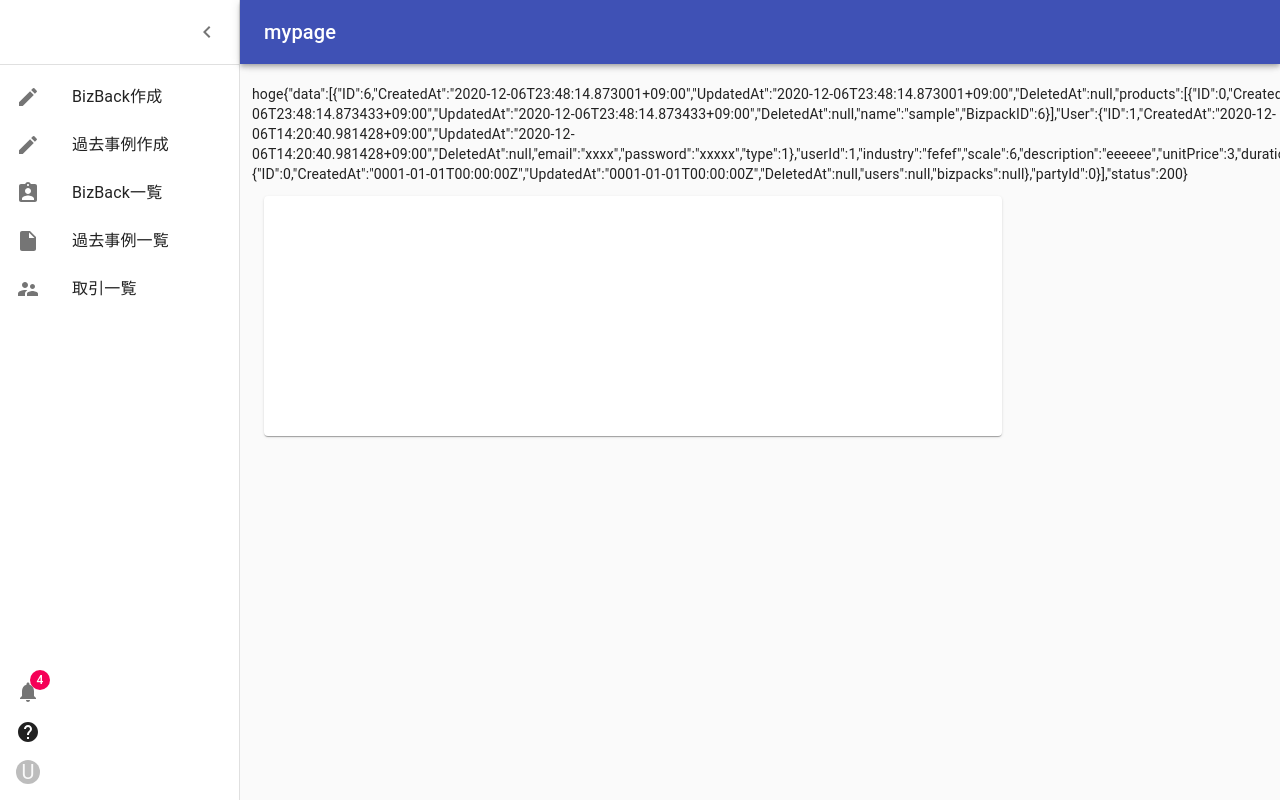
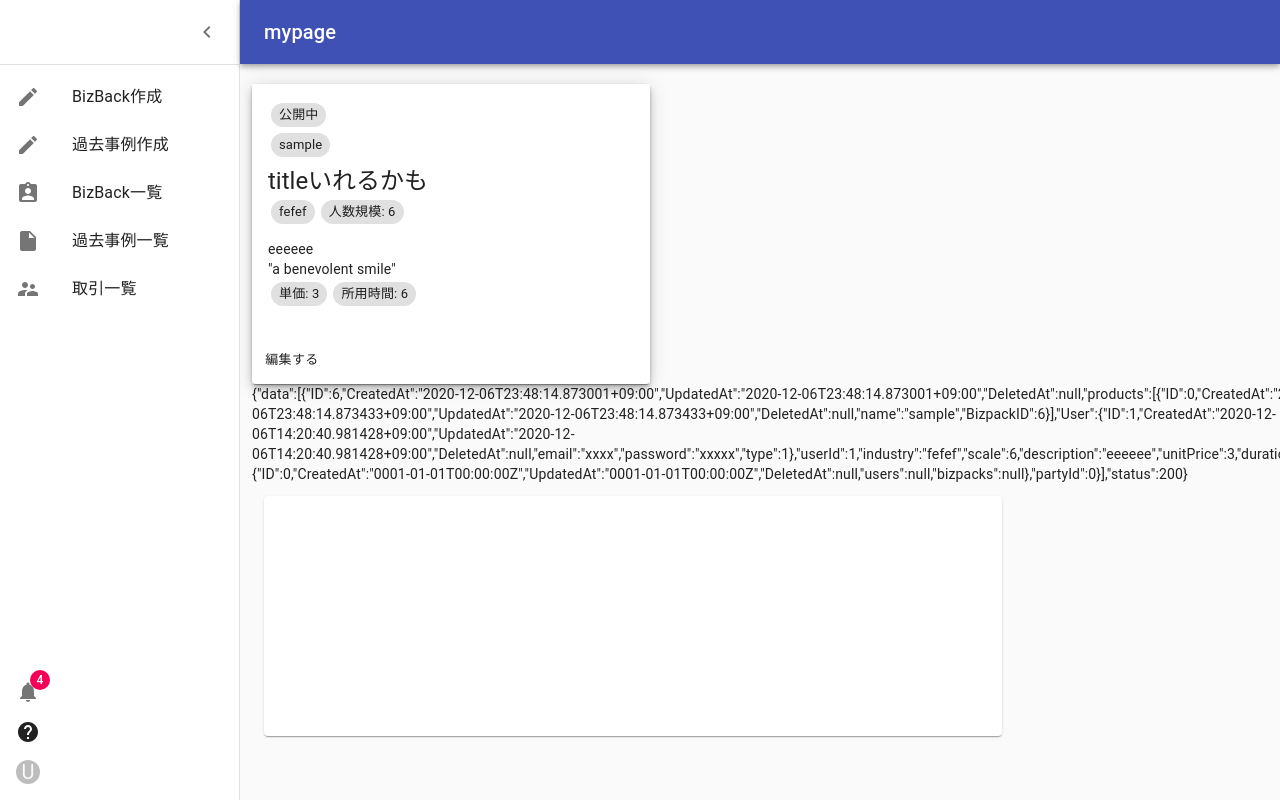
Before and after one commit to mokuhara/bond, a React (Create React App) app: page /mypage/bizpack in a window 1280 px wide. Built offline with nearby package versions, Linux system fonts and the light colour scheme; no server answers.

Commit message:
一覧表示作成

```diff
--- /dev/null
+++ b/src/features/mypage/bizpack/bizpackCard.tsx
@@ -0,0 +1,70 @@
+import React from 'react';
+import { makeStyles } from '@material-ui/core/styles';
+import {Card, Chip } from '@material-ui/core';
+import CardActions from '@material-ui/core/CardActions';
+import CardContent from '@material-ui/core/CardContent';
+import Button from '@material-ui/core/Button';
+import Typography from '@material-ui/core/Typography';
+
+const useStyles = makeStyles({
+  root: {
+    minWidth: 275,
+  },
+  title: {
+    fontSize: 14,
+  },
+  pos: {
+    marginBottom: 12,
+  },
+  tag: {
+    margin: "3px"
+  }
+});
+
+interface Props {
+    producs: {name: string}[];
+    industry: string;
+    scale: number;
+    description: string;
+    unitPrice: number;
+    duration: number;
+    isPublic: boolean;
+  }
+
+ const BizpackCard:React.FC<{props: Props}> = ({props}) => {
+  const classes = useStyles();
+
+  return (
+    <Card className={classes.root}>
+      <CardContent>
+        <Chip size="small" className={classes.tag} label={props.isPublic ? "公開中": "下書き"} />
+        <Typography className={classes.title} color="textSecondary" gutterBottom>
+          {props.producs && props.producs.map(product => {
+              return (<Chip size="small" className={classes.tag} label={product.name} />)
+          })}
+        </Typography>
+        <Typography variant="h5" component="h2">
+          titleいれるかも
+        </Typography>
+        <Typography className={classes.pos} color="textSecondary">
+            <Chip size="small" className={classes.tag} label={props.industry} />
+            <Chip size="small" className={classes.tag} label={`人数規模: ${props.scale}`} />
+        </Typography>
+        <Typography variant="body2" component="p">
+          { props.description }
+          <br />
+          {'"a benevolent smile"'}
+        </Typography>
+        <Typography className={classes.pos} color="textSecondary">
+            <Chip size="small" className={classes.tag} label={`単価: ${props.unitPrice}`}  />
+            <Chip size="small" className={classes.tag} label={`所用時間: ${props.duration}`}  />
+        </Typography>
+      </CardContent>
+      <CardActions>
+        <Button size="small">編集する</Button>
+      </CardActions>
+    </Card>
+  );
+}
+
+export default BizpackCard
--- a/src/features/mypage/bizpack/bizpackIndex.tsx
+++ b/src/features/mypage/bizpack/bizpackIndex.tsx
@@ -1,5 +1,6 @@
 import React, { useEffect }  from 'react'
 import { useSelector } from "react-redux"
+import { Grid, CssBaseline, Paper } from '@material-ui/core';
 
 import { useAppDispatch } from "../../../../src/app/storeHelper";
 
@@ -7,10 +8,25 @@ import {
     selectBizpacks,
     fetchAsyncGetBizpacks
 } from "../mypageSlice"
+import BizpackCard from "./bizpackCard"
+import resGetBizpacksType from '../resGetBizpacks.json'
+
+type bizpack = typeof resGetBizpacksType.data[0]
 
 const BizPackIndex: React.FC = () => {
     const asyncDispatch = useAppDispatch();
     const bizpacks = useSelector(selectBizpacks)
+    const reshapeBizpack = (bizpack: bizpack) => {
+        return {
+            producs: bizpack.products.map(p => {return {name: p.name}}),
+            industry: bizpack.industry,
+            scale: bizpack.scale,
+            description: bizpack.description,
+            unitPrice: bizpack.unitPrice,
+            duration: bizpack.duration,
+            isPublic: bizpack.isPublic
+        }
+    }
 
     useEffect(()=>{
         asyncDispatch(fetchAsyncGetBizpacks())
@@ -20,8 +36,16 @@ const BizPackIndex: React.FC = () => {
 
     return (
         <div>
-            hoge
-            {JSON.stringify(bizpacks)}
+            <Grid container component="main" >
+            <CssBaseline />
+            <Grid item xs={12} sm={8} md={4} component={Paper} elevation={6} square>
+                {bizpacks.data.map(bizpack => {
+                    const rbp = reshapeBizpack(bizpack)
+                    return ( <BizpackCard props={rbp} /> )
+                })}
+            </Grid>
+             {JSON.stringify(bizpacks)}
+            </Grid>
         </div>
     )
 }
```
